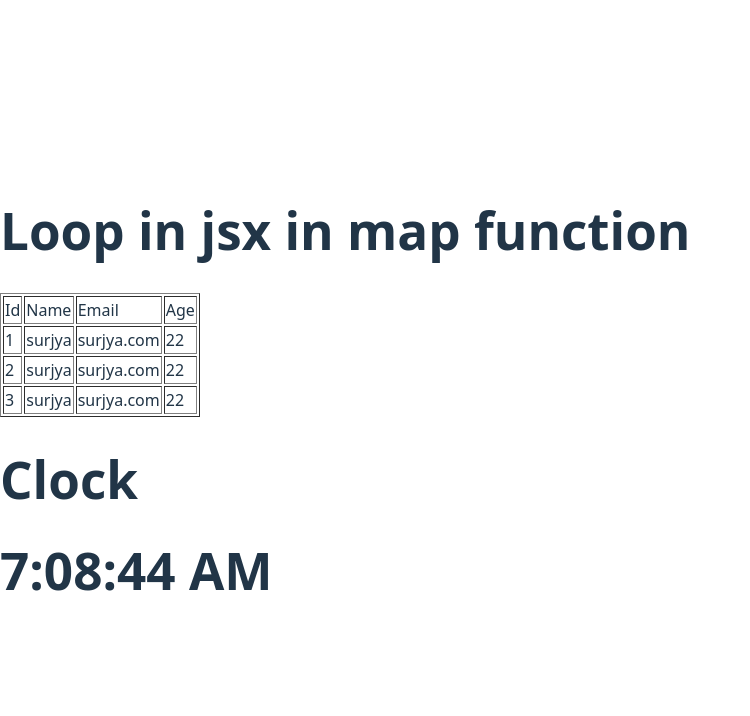
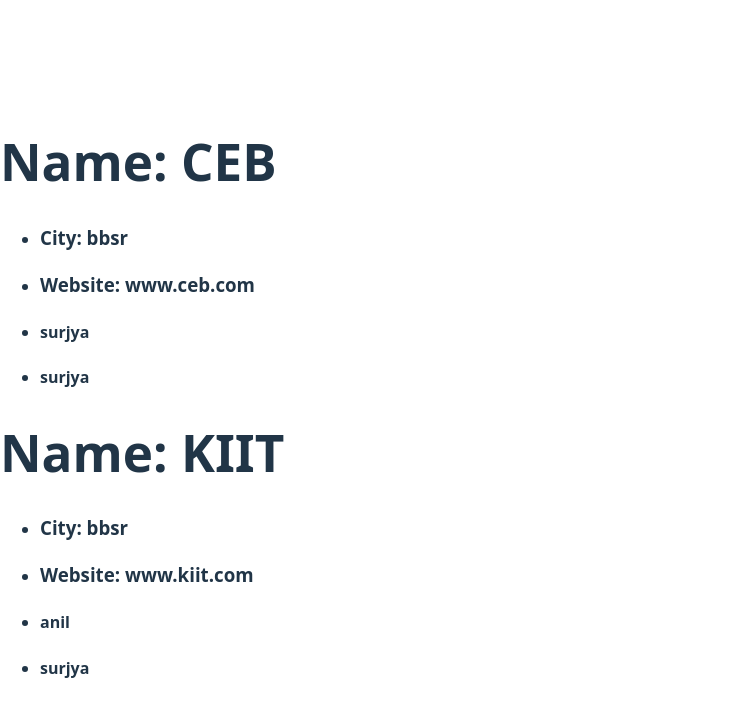
Before and after one commit to SurjyaMangaraj/Demo, a React (Vite) app: page / in a window 1280 px wide. Shown: the top 716 px of the page, without its empty margins (0-750 px from the left). Built offline with nearby package versions, Linux system fonts and the light colour scheme.

Commit message:
show collage data

```diff
--- a/src/App.jsx
+++ b/src/App.jsx
@@ -1,5 +1,6 @@
 import ArrayChap from './components/ArrayChap'
 import Clock from './components/Clock'
+import Collage from './components/Collage'
 import CollageArray from './components/CollageArray'
 import Counter from './components/Counter'
 import HooksChap from './components/HooksChap'
@@ -8,6 +9,36 @@
 import ToggleChap from './components/ToggleChap'
 import Headers,{Nav} from './Header'
 const App =()=>{
+
+  const collageData=[
+    {
+      name:"CEB",
+      city: "bbsr",
+      website: "www.ceb.com",
+      student: [{
+        name: "surjya",
+        age: 22,
+        email: "surjya@gmail.com"
+      },{
+        name: "surjya",
+        age: 22,
+        email: "surjya@gmail.com"
+      }]
+    }, {
+      name:"KIIT",
+      city: "bbsr",
+      website: "www.kiit.com",
+      student: [{
+        name: "anil",
+        age: 22,
+        email: "anil@gmail.com"
+      },{
+        name: "surjya",
+        age: 22,
+        email: "surjya@gmail.com"
+      }]
+    }
+  ]
 
   const userData=[
     {
@@ -48,15 +79,16 @@
       <propChap/> */}
       {/* <PropChap user={userObj}/> */}
       {/* <CollageArray names={collageName}/> */}
-      <ArrayChap />
-      <Clock/>
+      {/* <ArrayChap /> */}
+      {/* <Clock/> */}
       {
-        userData.map((user)=>(
-          <div>
+      collageData.map((collage,index)=>(
+            <div key={index}>
+              <Collage collage={collage}/>
 
-          </div>
-        ))
-      }
+            </div>
+      ))
+    }
 
     </div>
 
--- /dev/null
+++ b/src/components/Collage.jsx
@@ -0,0 +1,23 @@
+const Collage=({collage})=>{
+    return(
+        <div>
+          <h1>Name: {collage.name}</h1>
+          <ul>
+            <li>
+               <h3>City: {collage.city}</h3>
+            </li>
+            <li>
+                <h3>Website: {collage.website}</h3>
+            </li>
+            {
+                collage.student.map((student)=>(
+                    <div>
+                       <li> <h4>{student.name}</h4></li>
+                    </div>
+                ))
+            }
+          </ul>
+        </div>
+    )
+}
+export default Collage;
```
